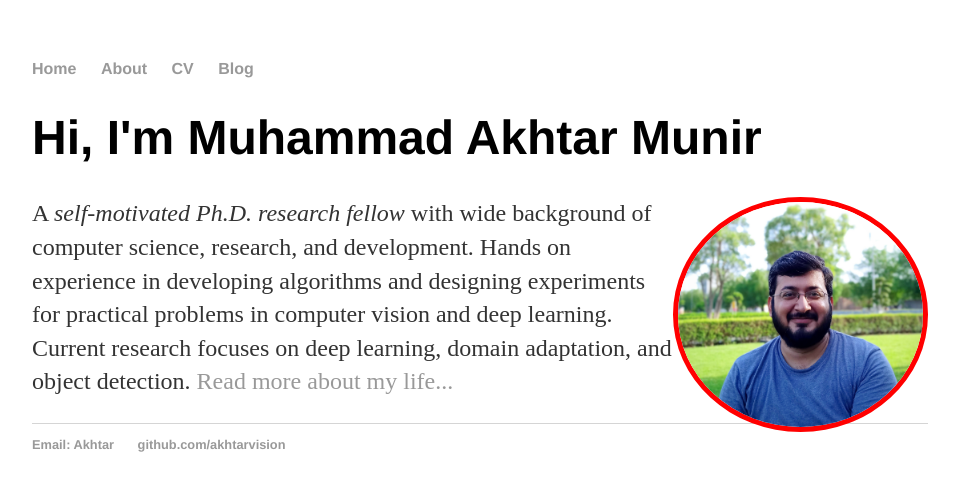
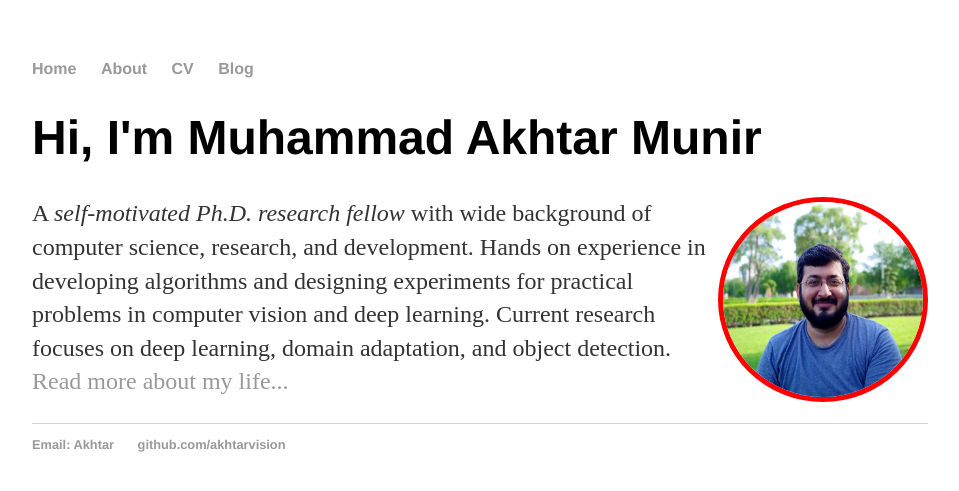
Before and after one commit to akhtarvision/akhtarvision.github.io, a Jekyll site: the page built from index.html, in a window 1280 px wide. Shown: the top 491 px of the page, without its empty margins (160-1119 px from the left). Built offline with Jekyll 4.4.1, drawn with Linux system fonts in a browser that asks for light colours.

Commit message:
Update index.html

```diff
--- a/index.html
+++ b/index.html
@@ -12,7 +12,7 @@ title: Akhtar Munir, Deep Learning
 
 <!-- 	<div class="column"> -->
 <!-- 	<body> -->
-      	<img class="roundImg" src="mainpic_git_c.jpg" alt="profile" width="245" height="225" style="float:right">
+      	<img class="roundImg" src="mainpic_git_c.jpg" alt="profile" width="200" height="195" style="float:right">
 <!--    	</body> -->
 <!-- 	</div> -->
 <!-- 	</div> -->
```
